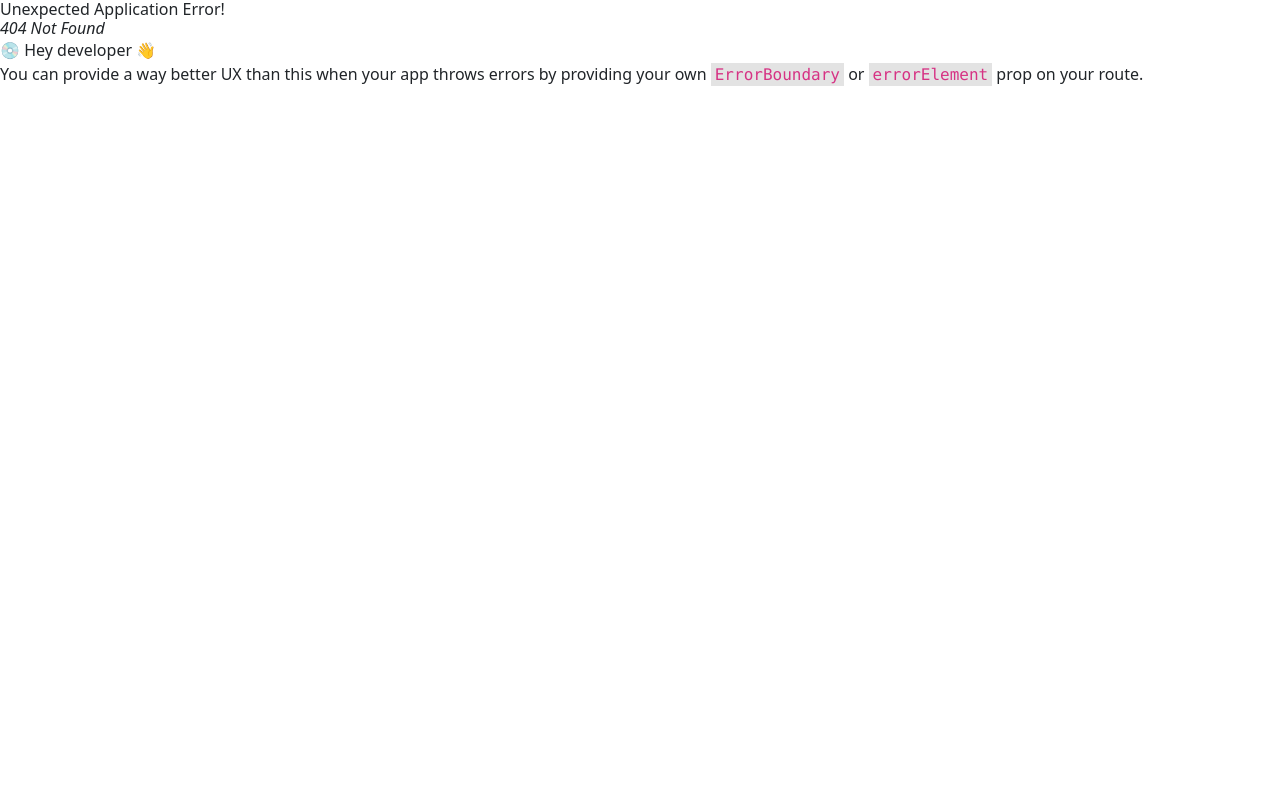
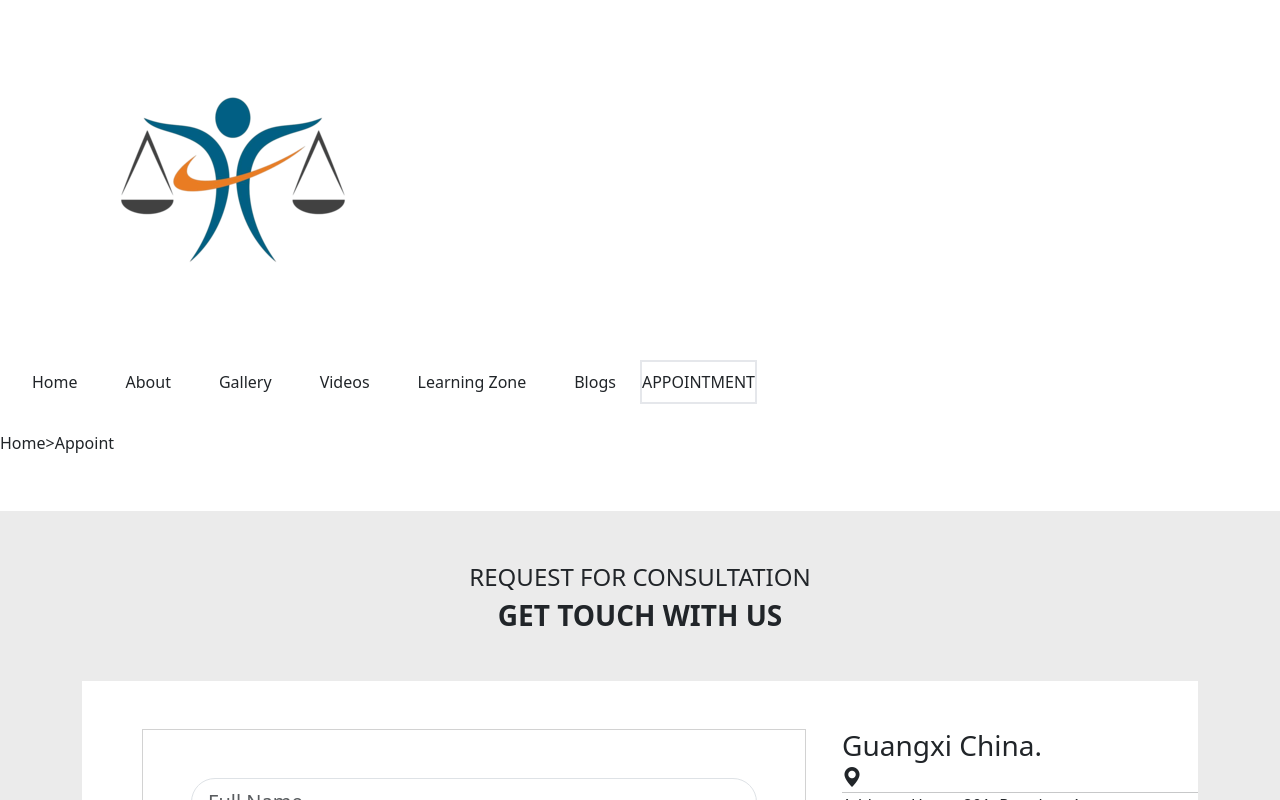
Before and after one commit to sachin777s/lawyer-website, a React (Vite) app: page /appointment in a window 1280 px wide. Before the commit this address had no page. Shown: the top 800 px of the page. Built offline with nearby package versions, Linux system fonts and the light colour scheme.

Commit message:
appointment page is created

```diff
--- a/src/components/Navbar.jsx
+++ b/src/components/Navbar.jsx
@@ -1,7 +1,7 @@
 import React, { useState } from 'react';
 import Logo from "../assets/logo.png"
 import Button from './assets/Button';
-import { NavLink } from 'react-router-dom';
+import { Link, NavLink } from 'react-router-dom';
 
 
 export default function Navbar() {
@@ -89,7 +89,9 @@ export default function Navbar() {
             <span className="mr-1">Blogs</span>
           </NavLink>
 
-          <Button className={"ml-0 mt-6 lg:ml-3 lg:mt-0"}>APPOINTMENT</Button>
+          <Link to={"/appointment"}>
+            <Button className={"ml-0 mt-6 lg:ml-3 lg:mt-0"}>APPOINTMENT</Button>
+          </Link>
         </div>
 
         {/* Hamburger */}
--- /dev/null
+++ b/src/pages/Appointment/Appointment.jsx
@@ -0,0 +1,23 @@
+import React from 'react'
+import { Advform } from '../Home/Advform'
+import PageHeading from "../../components/PageHeading"
+import { NavLink } from 'react-router-dom'
+
+export default function Appointment() {
+    return (
+        <>
+            <PageHeading text={"Make Your Appointment"} />
+            <div className='pl-6 py-2 border-b cursor-pointer'>
+                <NavLink
+                    to={"/"}
+                    className="flex items-center gap-1"
+                >
+                    <span>Home</span>
+                    <span>&gt;</span>
+                    <span>Appoint</span>
+                </NavLink>
+            </div>
+            <Advform />
+        </>
+    )
+}
```
Also changed, not shown: src/main.jsx (+6 -1 lines).
